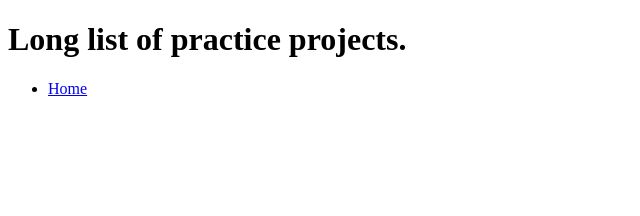
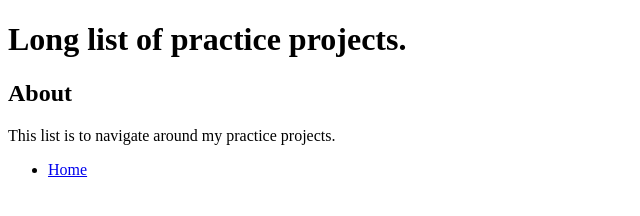
Before and after one commit to jasonlhedrick/practice, a plain HTML site: page index.html in a window 1280 px wide. Shown: the whole page, without its empty margins (0-640 px from the left). Drawn offline with Linux system fonts and the light colour scheme.

Commit message:
Added about section.

```diff
--- a/index.html
+++ b/index.html
@@ -5,6 +5,11 @@
         <meta http-equiv="X-UA-Compatible" content="IE=edge">
         <meta name="viewport" content="width=device-width, initial-scale=1.0">
         <title>Long list of practice projects.</title>
+        <style>
+            section > p {
+                width: 60ch;
+            }
+        </style>
     </head>
     <body>
         <header>
@@ -13,6 +18,12 @@
             </h1>
         </header>
         <main>
+            <section>
+                <header><h2>About</h2></header>
+                <p>
+                    This list is to navigate around my practice projects.
+                </p>
+            </section>
             <ul>
                 <li><a href="index.html">Home</a></li>
             </ul>
```
